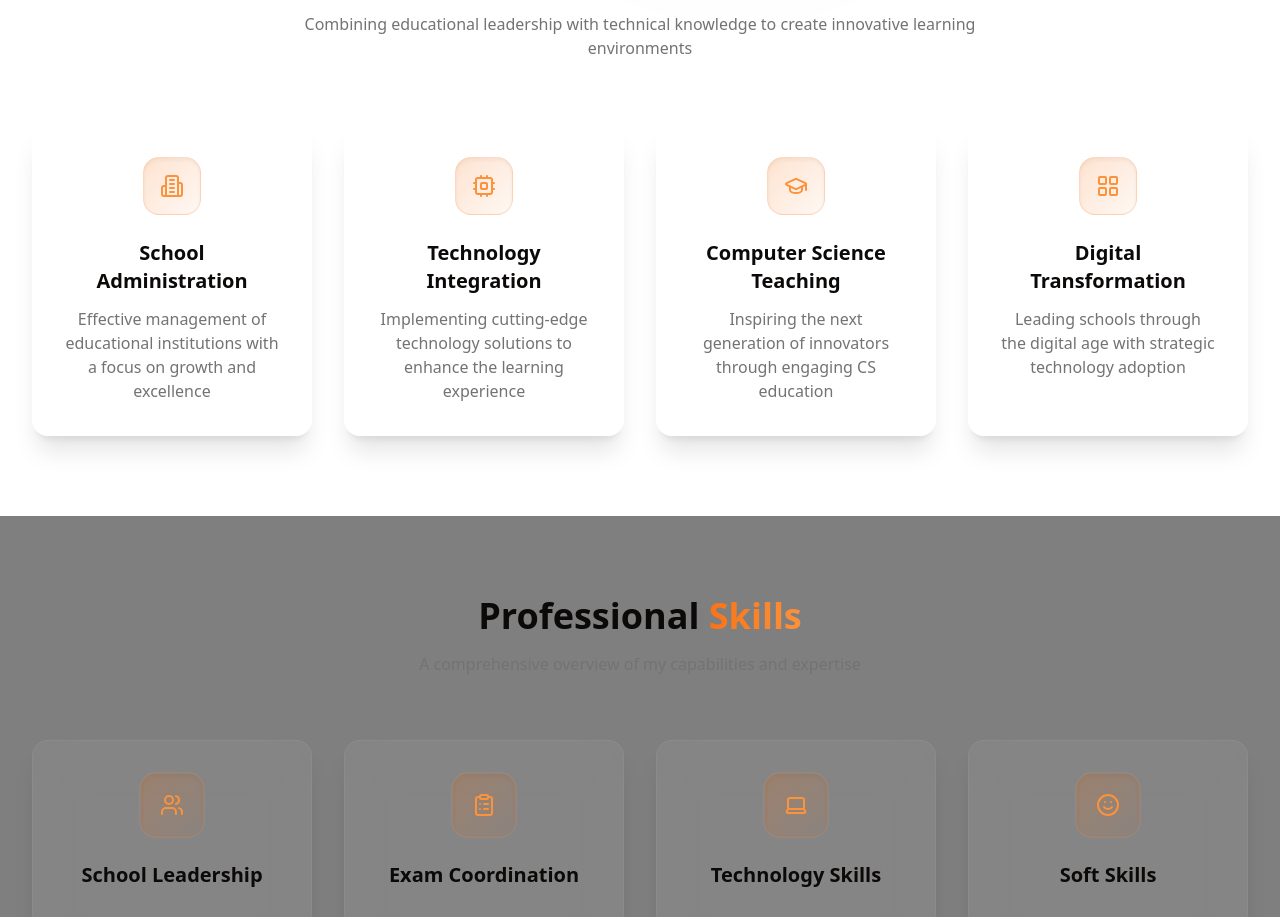
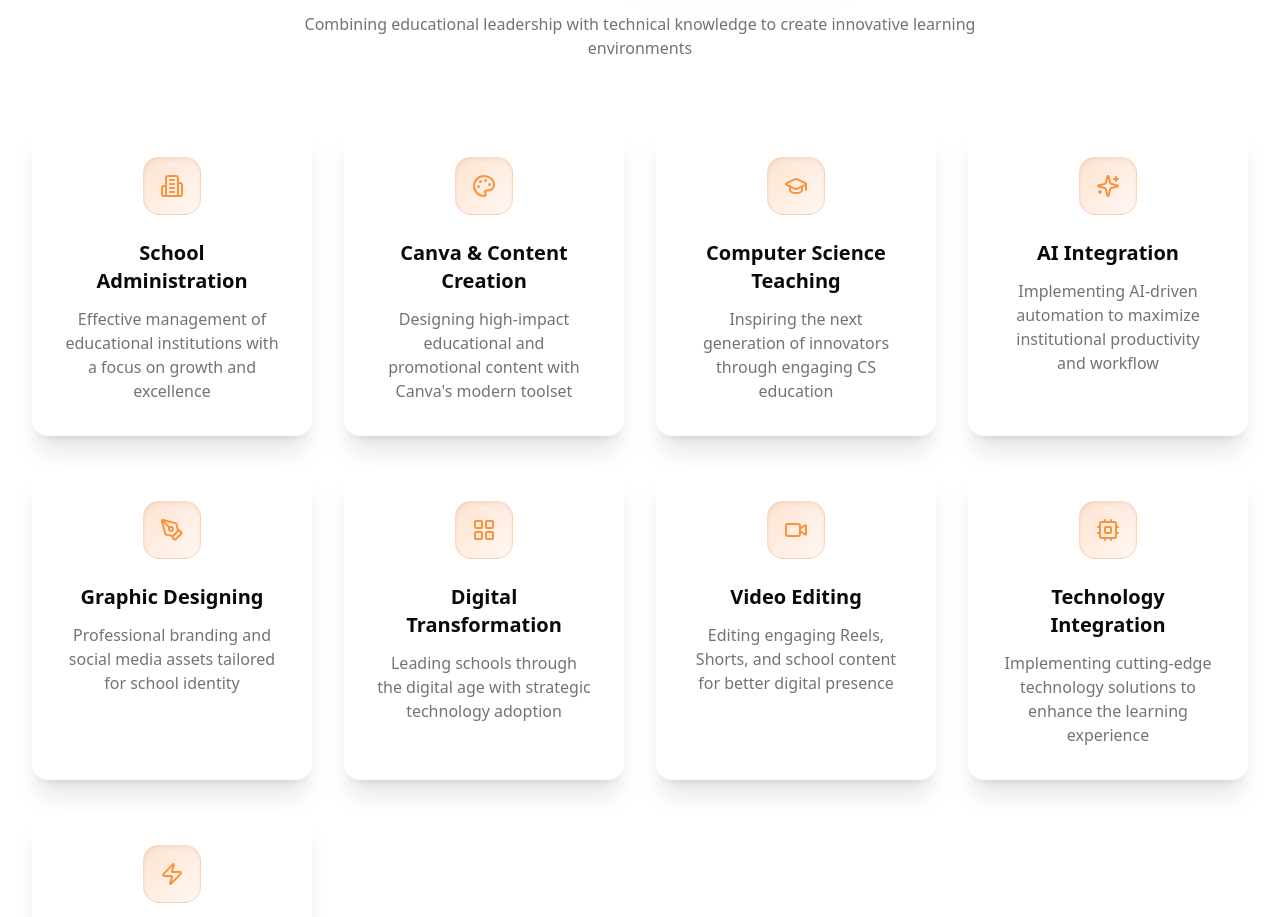
Before and after one commit to SonuDaash/Portfolio, a Next.js app: page / in a window 1280 px wide. Shown: the part 924-1841 px from the top of the page. Built offline with nearby package versions, Linux system fonts and the light colour scheme; a web font is replaced by a local one.

Commit message:
Update profile with Vibe Coder identity and expertise

```diff
--- a/app/page.tsx
+++ b/app/page.tsx
@@ -3,7 +3,7 @@
 import { Button } from "@/components/ui/button"
 import Link from "next/link"
 import { motion } from "framer-motion"
-import { ChevronDown, FileText, Building2, Cpu, GraduationCap, LayoutGrid, Globe, ExternalLink } from "lucide-react"
+import { ChevronDown, FileText, Building2, Cpu, GraduationCap, LayoutGrid, Globe, ExternalLink, Palette, PenTool, Video, Sparkles, Zap } from "lucide-react"
 import Image from "next/image"
 import PDFViewer from "@/components/pdf-viewer"
 import WorkExperience from "@/components/work-experience"
@@ -50,8 +50,8 @@ export default function HomePage() {
               </h2>
 
               <p className="text-lg text-muted-foreground max-w-xl">
-                Specializing in school administration, coordination, computer science teaching, and technology
-                integration to create innovative learning environments.
+                Specializing in school administration, coordination, computer science teaching, and
+                <span className="text-orange-500 font-medium"> Vibe Coding</span> to create innovative learning environments.
               </p>
 
               <div className="flex flex-wrap gap-4 pt-4">
@@ -184,9 +184,9 @@ export default function HomePage() {
                 delay: 0.1,
               },
               {
-                title: "Technology Integration",
-                description: "Implementing cutting-edge technology solutions to enhance the learning experience",
-                icon: <Cpu className="h-6 w-6" />,
+                title: "Canva & Content Creation",
+                description: "Designing high-impact educational and promotional content with Canva's modern toolset",
+                icon: <Palette className="h-6 w-6" />,
                 delay: 0.2,
               },
               {
@@ -196,10 +196,40 @@ export default function HomePage() {
                 delay: 0.3,
               },
               {
+                title: "AI Integration",
+                description: "Implementing AI-driven automation to maximize institutional productivity and workflow",
+                icon: <Sparkles className="h-6 w-6" />,
+                delay: 0.4,
+              },
+              {
+                title: "Graphic Designing",
+                description: "Professional branding and social media assets tailored for school identity",
+                icon: <PenTool className="h-6 w-6" />,
+                delay: 0.5,
+              },
+              {
                 title: "Digital Transformation",
                 description: "Leading schools through the digital age with strategic technology adoption",
                 icon: <LayoutGrid className="h-6 w-6" />,
-                delay: 0.4,
+                delay: 0.6,
+              },
+              {
+                title: "Video Editing",
+                description: "Editing engaging Reels, Shorts, and school content for better digital presence",
+                icon: <Video className="h-6 w-6" />,
+                delay: 0.7,
+              },
+              {
+                title: "Technology Integration",
+                description: "Implementing cutting-edge technology solutions to enhance the learning experience",
+                icon: <Cpu className="h-6 w-6" />,
+                delay: 0.8,
+              },
+              {
+                title: "Vibe Coder",
+                description: "Building software at the speed of thought using AI and natural language instructions",
+                icon: <Zap className="h-6 w-6" />,
+                delay: 0.9,
               },
             ].map((skill, index) => (
               <motion.div
--- a/components/skills-section.tsx
+++ b/components/skills-section.tsx
@@ -1,7 +1,7 @@
 "use client"
 
 import { motion } from "framer-motion"
-import { Users, ClipboardList, Laptop, Smile, Check } from "lucide-react"
+import { Users, ClipboardList, Laptop, Smile, Check, Sparkles } from "lucide-react"
 
 const skillCategories = [
   {
@@ -17,9 +17,9 @@ const skillCategories = [
     delay: 0.2,
   },
   {
-    title: "Technology Skills",
-    icon: <Laptop className="h-6 w-6" />,
-    skills: ["MS Office proficiency", "WordPress management", "Social media management", "Basic graphic design"],
+    title: "Technology & Creative",
+    icon: <Sparkles className="h-6 w-6" />,
+    skills: ["Canva & Content Creation", "Graphic Designing (Branding)", "Basic Video Editing (Reels)", "AI Integration & Vibe Coding"],
     delay: 0.3,
   },
   {
```
